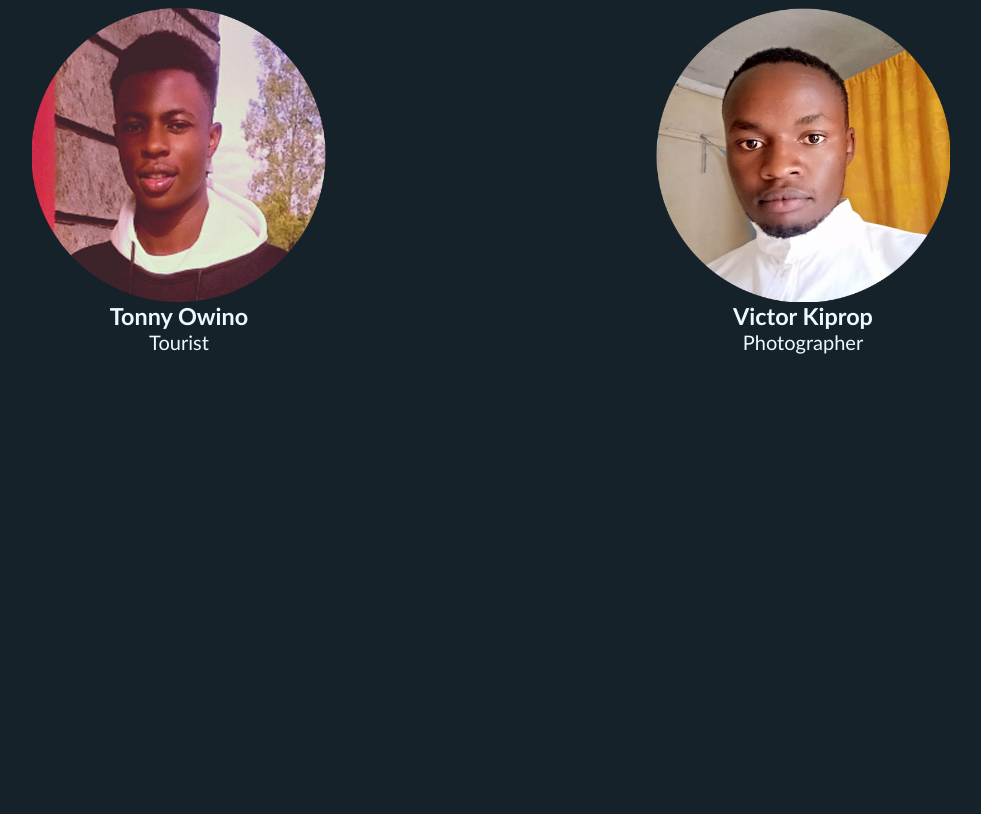
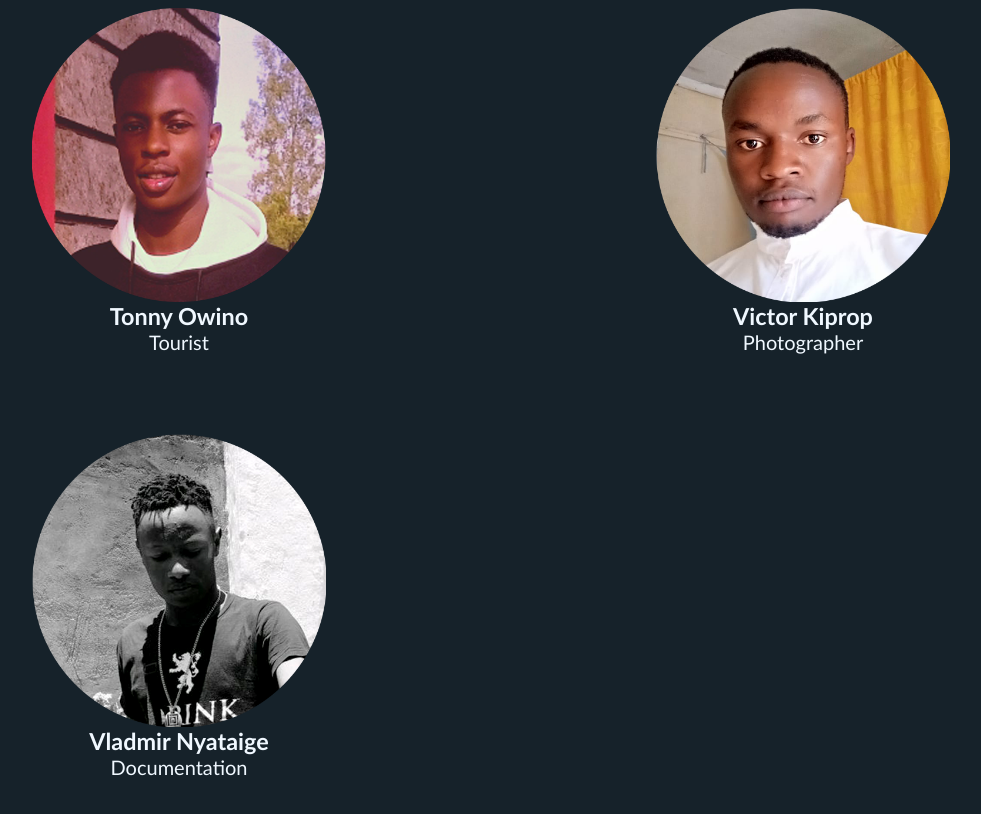
Before and after one commit to grand-rick/multimedia, a plain HTML site: page team.html in a window 1280 px wide. Shown: the part 1775-2589 px from the top of the page, without its empty margins (149-1130 px from the left). Before the commit the page ends 2220 px from the top, so only its background shows below. Drawn offline with Linux system fonts and the light colour scheme.

Commit message:
[chore]: Add member

```diff
--- a/team.html
+++ b/team.html
@@ -92,6 +92,13 @@
                     Photographer
                 </p>
             </div>
+            <div class="member">
+                <img src="images/team/Vladmir Nyataige.png" alt="Vladmir Nyataige"/>
+                <h3>Vladmir Nyataige</h3>
+                <p>
+                    Documentation
+                </p>
+            </div>
         </div>
     </main>
 </body>
```
Also changed, not shown: images/team/Vladmir Nyataige.png (added).
